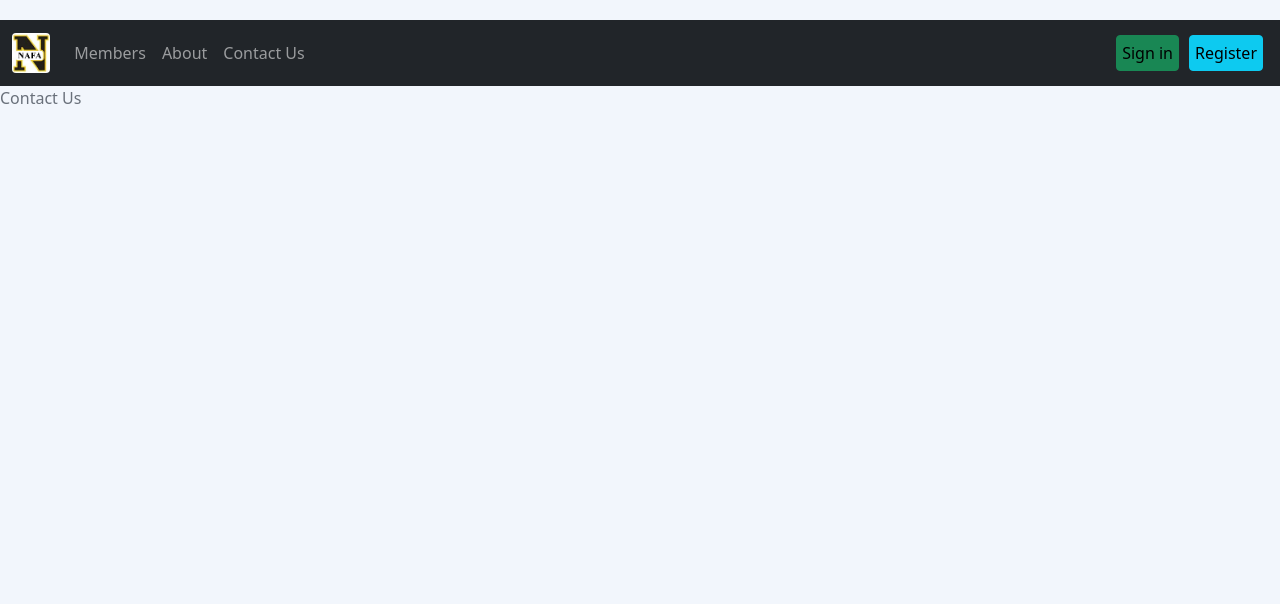
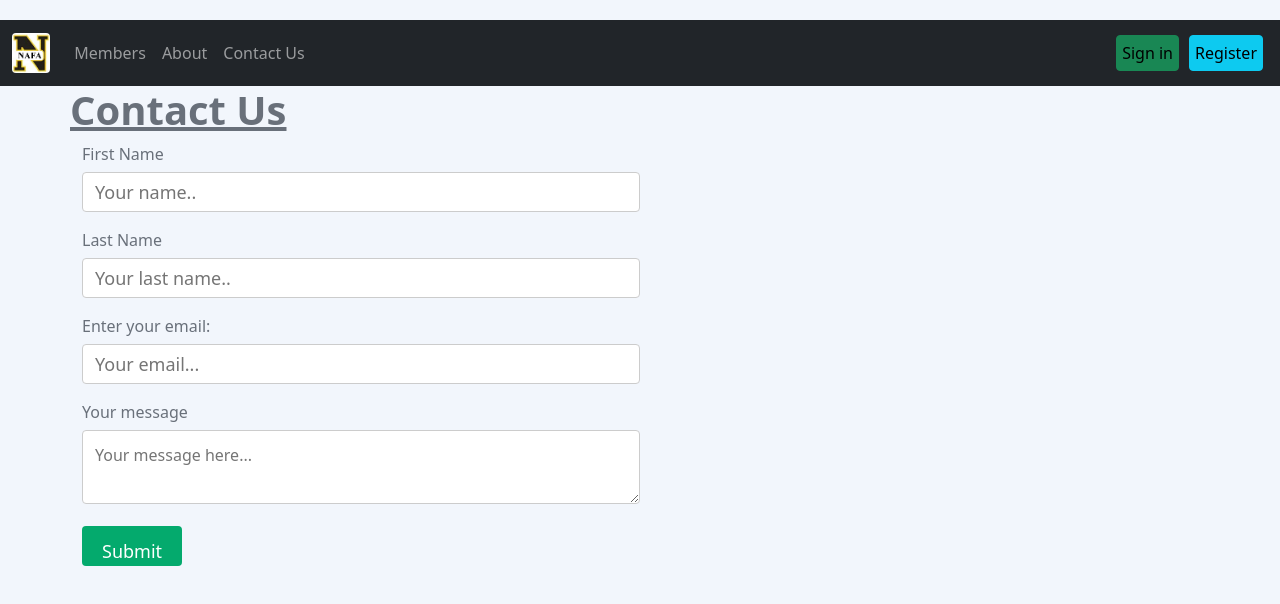
Before and after one commit to olinischal/Falsarii, a React (Create React App) app in the folder Frontend/: page /contact in a window 1280 px wide. Shown: the top 604 px of the page. Built offline with nearby package versions, Linux system fonts and the light colour scheme.

Commit message:
Contact template

```diff
--- /dev/null
+++ b/Frontend/src/components/contact/contact.css
@@ -0,0 +1,43 @@
+.Title {
+    margin-left: 70px;
+    text-decoration: underline;
+    font-weight: bold;
+  }
+
+  input[type="text"],
+  select,
+  textarea {
+    width: 50%;
+    padding: 12px;
+    border: 1px solid #ccc;
+    border-radius: 4px;
+    box-sizing: border-box;
+    margin-top: 6px;
+    margin-bottom: 16px;
+    resize: vertical;
+  }
+  input[type="email"],
+  select,
+  textarea {
+    width: 50%;
+    padding: 12px;
+    border: 1px solid #ccc;
+    border-radius: 4px;
+    box-sizing: border-box;
+    margin-top: 6px;
+    margin-bottom: 16px;
+    resize: vertical;
+  }
+  input[type="submit"] {
+    background-color: #04aa6d;
+    color: white;
+    padding: 12px 20px;
+    border: none;
+    border-radius: 4px;
+    cursor: pointer;
+    margin-bottom: 10px;
+  }
+
+  input[type="submit"]:hover {
+    background-color: #45a049;
+  }
--- a/Frontend/src/components/contact/contact.tsx
+++ b/Frontend/src/components/contact/contact.tsx
@@ -1,8 +1,51 @@
-
+import "./contact.css";
 
 const Contact = () => {
-
-    return <>Contact Us </>;
-}
+  return (
+    <>
+      <h1 className="Title">Contact Us</h1>
+      <div className="container">
+        <form action="action_page.php">
+          <label> First Name</label>
+          <br></br>
+          <input
+            type="text"
+            id="fname"
+            name="FirstName"
+            placeholder="Your name.. "
+          ></input>
+          <br></br>
+          <label>Last Name</label>
+          <br></br>
+          <input
+            type="text"
+            id="lname"
+            name="lastname"
+            placeholder="Your last name.."
+          ></input>
+          <br></br>
+          <label>Enter your email:</label>
+          <br></br>
+          <input
+            type="email"
+            id="email"
+            name="email"
+            placeholder="Your email..."
+          ></input>
+          <br></br>
+          <label>Your message</label>
+          <br></br>
+          <textarea
+            id="subject"
+            name="subject"
+            placeholder="Your message here..."
+          ></textarea>
+          <br></br>
+          <input type="submit" value="Submit"></input>
+        </form>
+      </div>
+    </>
+  );
+};
 
 export default Contact;
```
